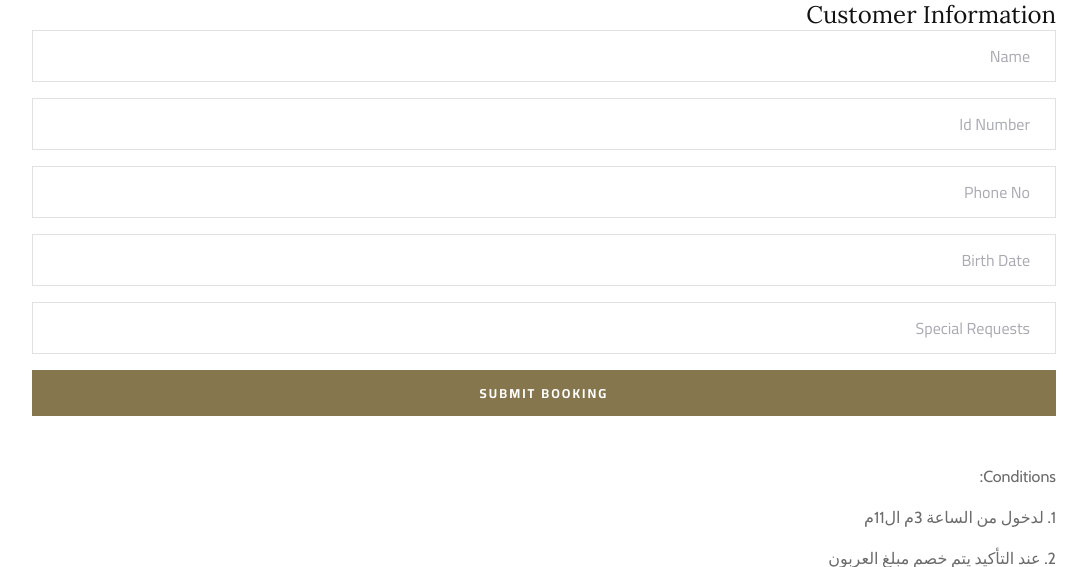
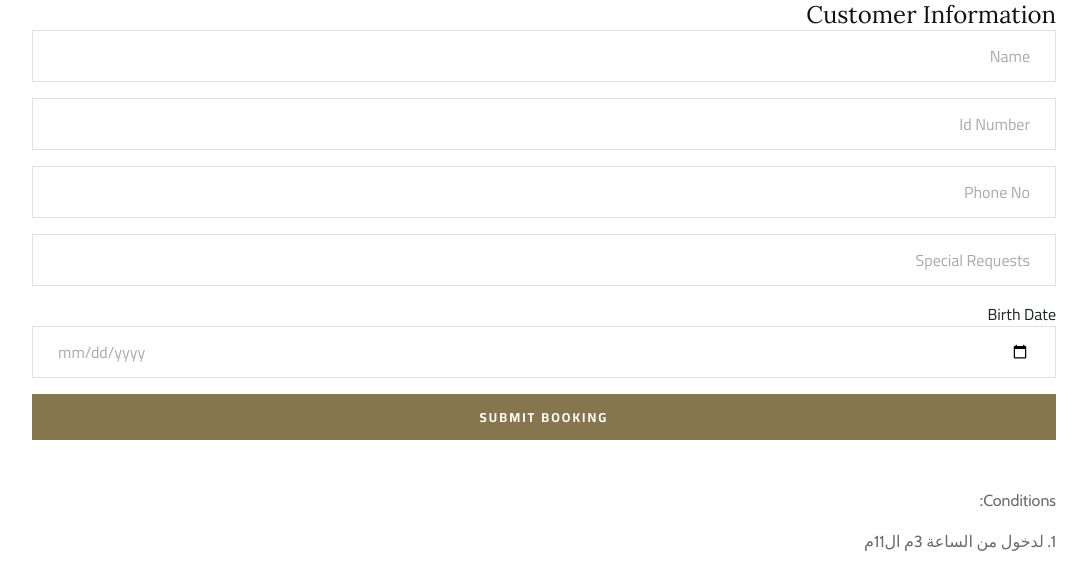
Before and after one commit to prashantgabu-e/resort-booking, a Django app: page /cal/1/ in a window 1280 px wide. Shown: the part 978-1545 px from the top of the page, without its empty margins (96-1183 px from the left). Run offline with Django 4.2, Linux system fonts and the light colour scheme; data comes from the database, SQL or seed files in the repository; some libraries are stand-ins or nearby versions.

Commit message:
Birth Date Input Fixed

```diff
--- a/templates/calendar.html
+++ b/templates/calendar.html
@@ -107,11 +107,12 @@
               </div>
 
               <div class="col-lg-12">
-                <input type="text" onfocus="(this.type='date')" onblur="(this.type='text')" name="birth_date" placeholder="{% trans 'Birth Date' %}" class="mb-3">
+                <input type="text" name="special_requests" placeholder="{% trans 'Special Requests' %}" class="mb-3">
               </div>
 
               <div class="col-lg-12">
-                <input type="text" name="special_requests" placeholder="{% trans 'Special Requests' %}" class="mb-3">
+                <label class="m-0 p-0 text-secondary-light">{% trans 'Birth Date' %}</label>
+                <input type="date" name="birth_date" placeholder="{% trans 'Birth Date' %}" class="mb-3">
               </div>
 
               <div class="col-lg-12">
```
Also changed, not shown: 1 other file.
